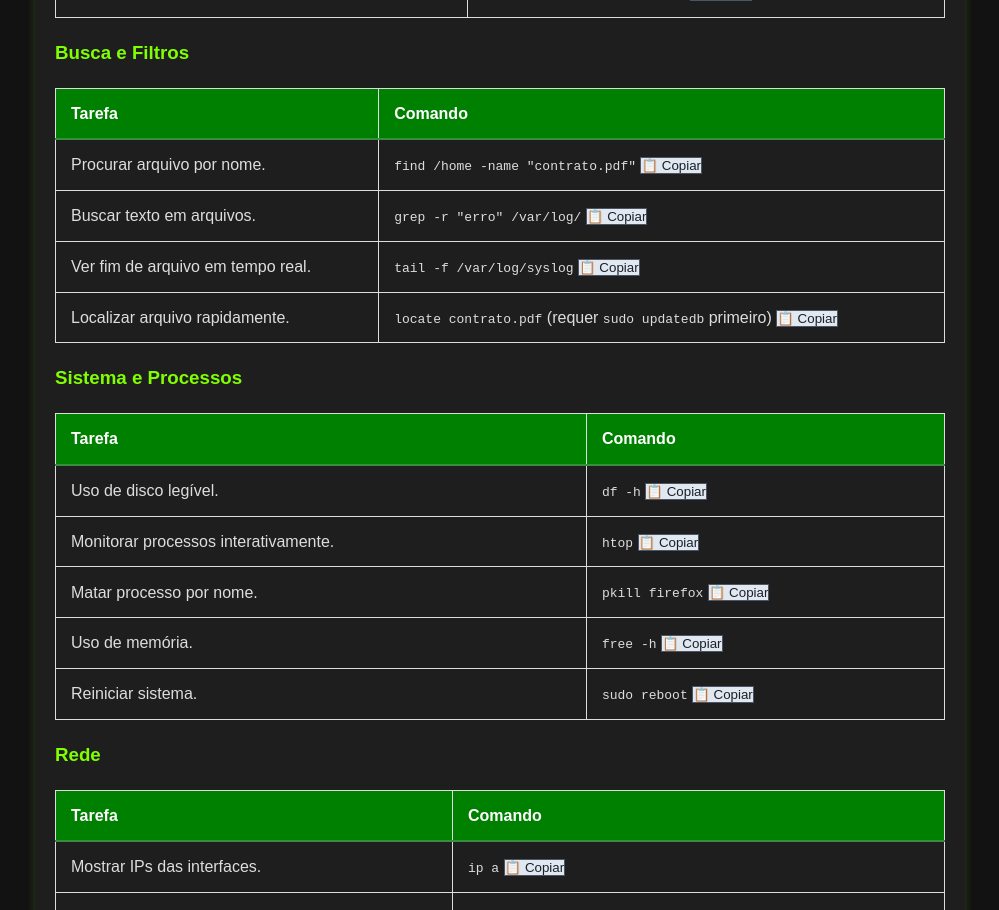
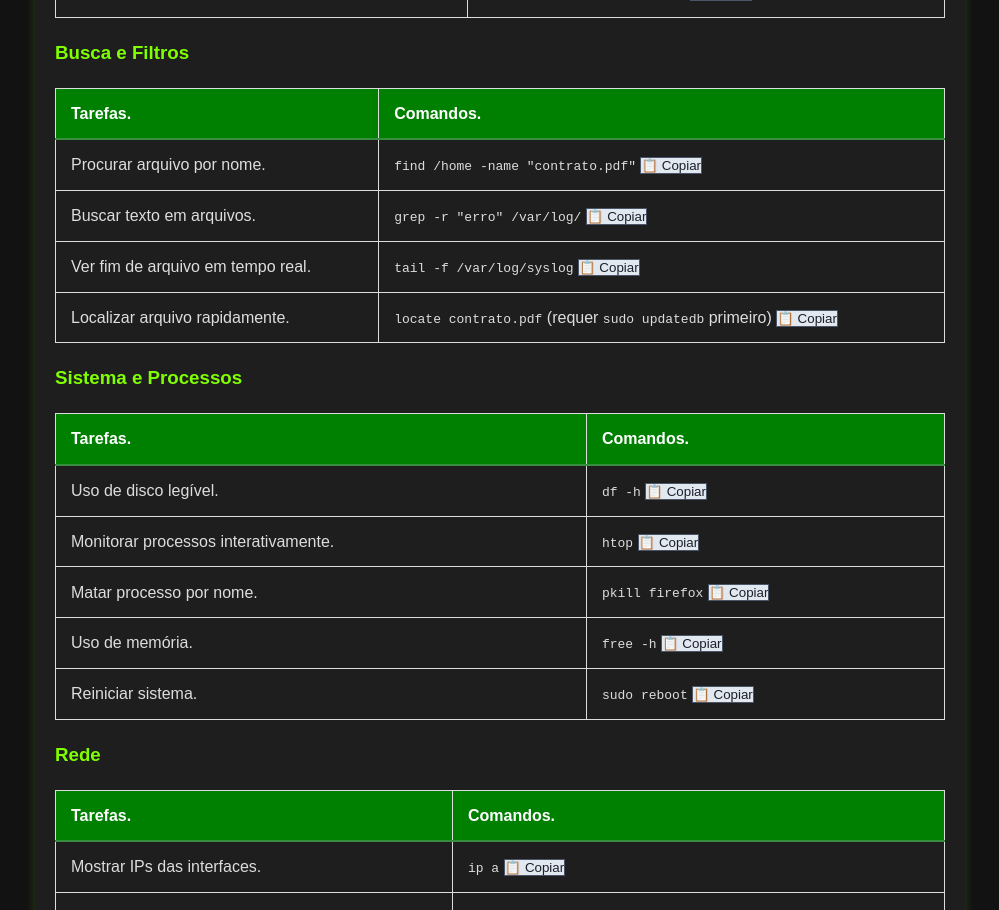
Before and after one commit to Piolinux/piolinux-site, a Jekyll site: the page built from _pages/_iniciantes/terminal-linux-referencia-tecnica-por-categoria.md, in a window 1280 px wide and 1400 px high, scrolled down 752 px. Shown: the part 155-1065 px from the top of the window, without its empty margins (140-1139 px from the left). Built offline with Jekyll 4.4.1, drawn with Linux system fonts in a browser that asks for light colours.

Commit message:
Update terminal-linux-referencia-tecnica-por-categoria.md

```diff
--- a/_pages/_iniciantes/terminal-linux-referencia-tecnica-por-categoria.md
+++ b/_pages/_iniciantes/terminal-linux-referencia-tecnica-por-categoria.md
@@ -72,8 +72,8 @@ tags: [dicas, linux, terminal, bash, zsh, ohmyzsh, iterm2, produtividade]
 <table class="evergreen-table">
   <thead>
     <tr>
-      <th>Tarefa</th>
-      <th>Comando</th>
+      <th>Tarefas.</th>
+      <th>Comandos.</th>
     </tr>
   </thead>
   <tbody>
@@ -112,8 +112,8 @@ tags: [dicas, linux, terminal, bash, zsh, ohmyzsh, iterm2, produtividade]
 <table class="evergreen-table">
   <thead>
     <tr>
-      <th>Tarefa</th>
-      <th>Comando</th>
+      <th>Tarefas.</th>
+      <th>Comandos.</th>
     </tr>
   </thead>
   <tbody>
@@ -159,8 +159,8 @@ tags: [dicas, linux, terminal, bash, zsh, ohmyzsh, iterm2, produtividade]
 <table class="evergreen-table">
   <thead>
     <tr>
-      <th>Tarefa</th>
-      <th>Comando</th>
+      <th>Tarefas.</th>
+      <th>Comandos.</th>
     </tr>
   </thead>
   <tbody>
```
